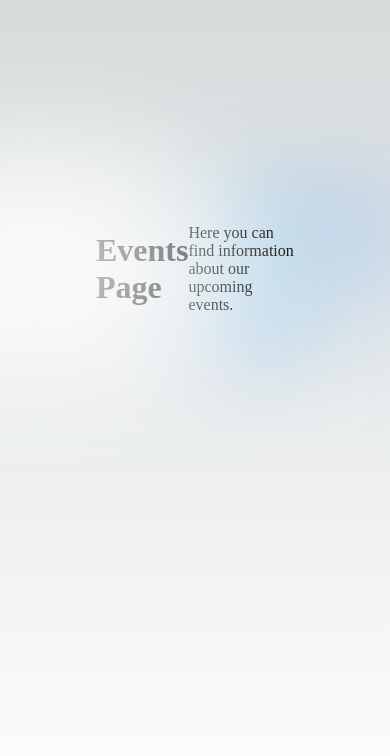
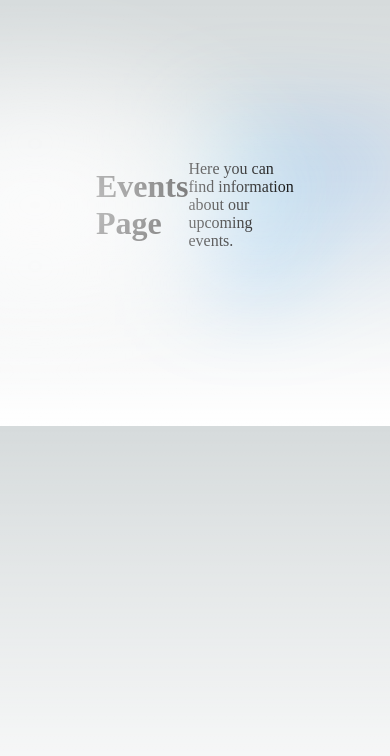
Before and after one commit to Forz70043/doggyproject, a Next.js app: page /events in a window 390 px wide. Shown: the top 756 px of the page. Built offline with nearby package versions, Linux system fonts and the light colour scheme.

Commit message:
Added new class in home CSS

```diff
--- a/styles/Home.module.css
+++ b/styles/Home.module.css
@@ -1,10 +1,15 @@
+.hidden {
+  display: none;
+  visibility: hidden;
+}
+
 .main {
   display: flex;
   flex-direction: column;
   justify-content: space-between;
   align-items: center;
   padding: 6rem;
-  min-height: 100vh;
+  min-height: 50vh;
 }
 
 .description {
@@ -77,7 +82,7 @@
   justify-content: center;
   align-items: center;
   position: relative;
-  padding: 4rem 0;
+  padding: 4rem 0 5rem;
 }
 
 .center::before {
@@ -195,7 +200,7 @@
   }
 
   .center {
-    padding: 8rem 0 6rem;
+    padding: 4rem 0 5rem;
   }
 
   .center::before {
@@ -258,7 +263,7 @@
 }
 
 @media (prefers-color-scheme: dark) {
-  .vercelLogo {
+  .apLogo {
     filter: invert(1);
   }
 
```
